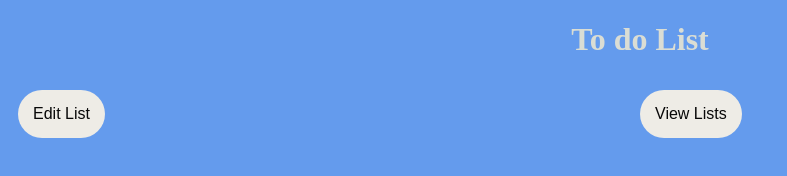
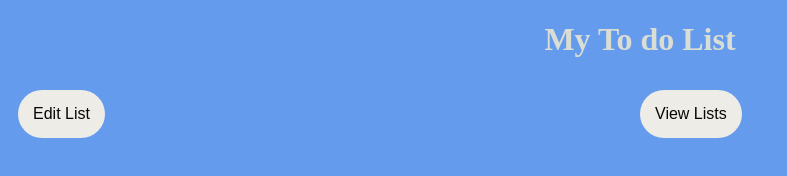
Before and after one commit to Smileygit/todoProject, a website: page public/index.html in a window 1280 px wide. Shown: the whole page, without its empty margins (0-787 px from the left). Drawn offline with Linux system fonts and the light colour scheme.

Commit message:
bytte tittel

```diff
--- a/public/index.html
+++ b/public/index.html
@@ -8,7 +8,7 @@
 <body>
 
     <!----------- HTML-elements -------------->
-    <h1 id = "title">To do List</h1>
+    <h1 id = "title">My To do List</h1>
     <div class="container">
     <div class="create">
     <form action="create.html">
```
